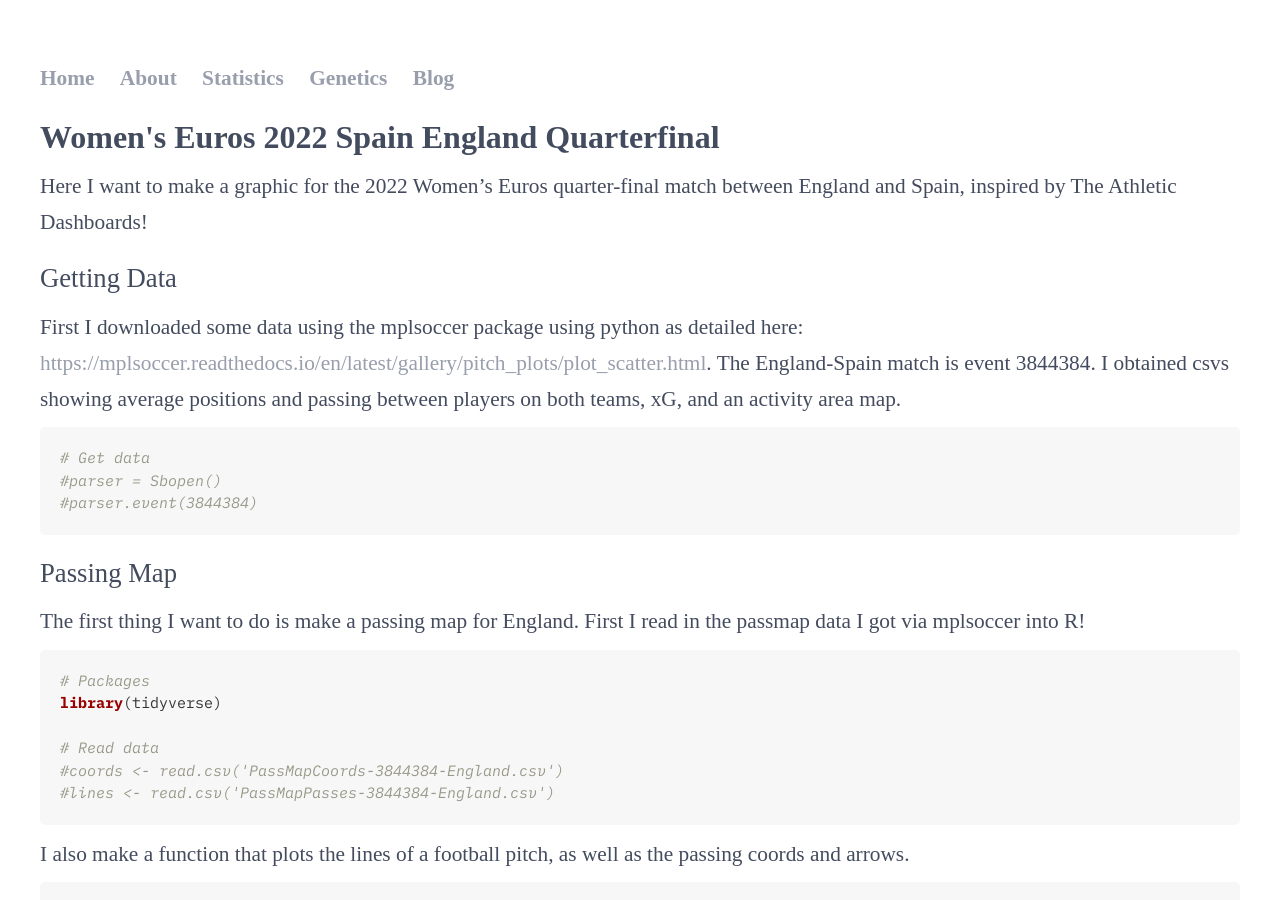
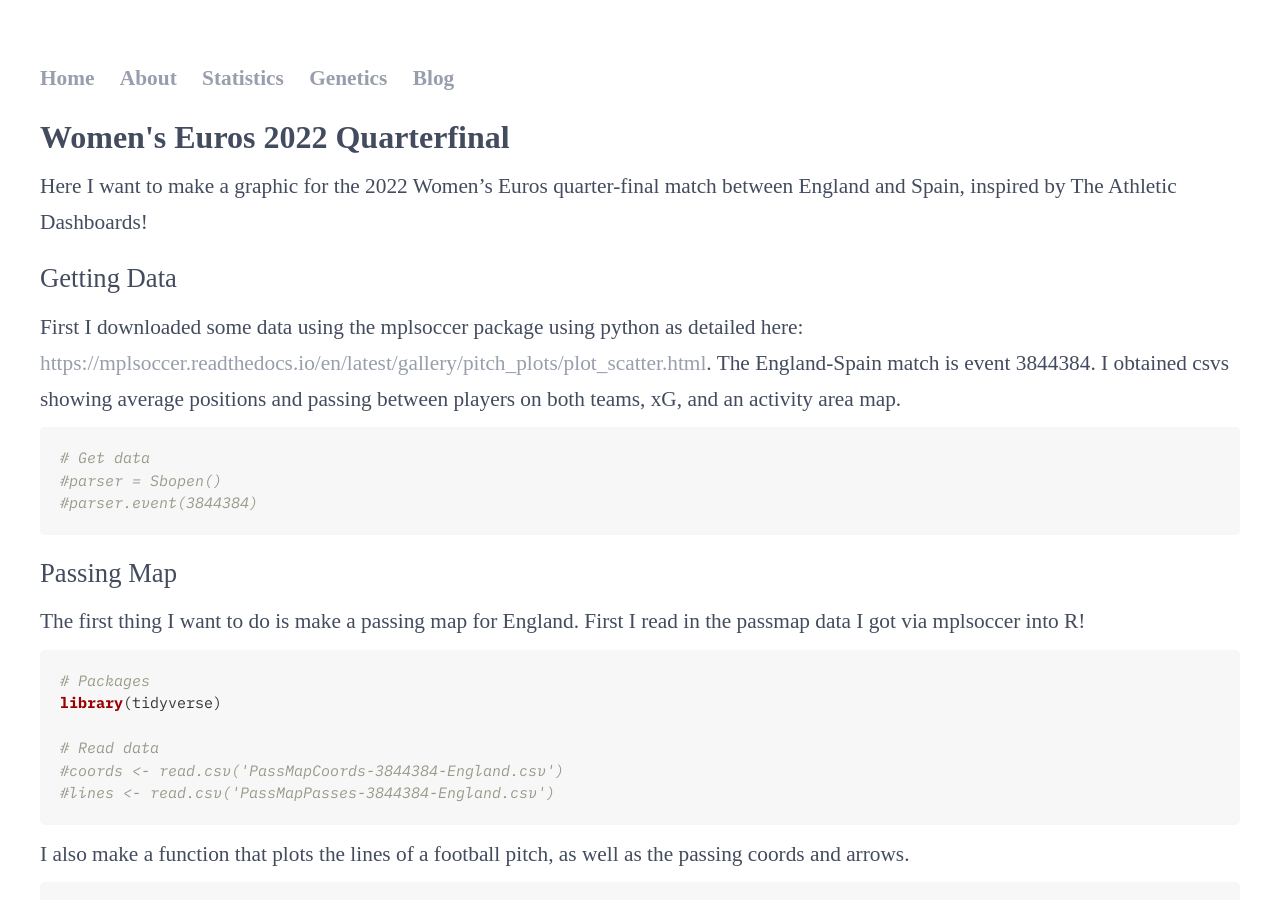
Before and after one commit to alicesmail12/alicesmail12.github.io, a Jekyll site: the page Blog/Womens-Euros/Spain-England-2022.html, which Jekyll copies as it is, in a window 1280 px wide and 900 px high. Built offline with Jekyll 4.4.1, drawn with Linux system fonts in a browser that asks for light colours; some web fonts are replaced.

Commit message:
Update Spain-England-2022.html

```diff
--- a/Blog/Womens-Euros/Spain-England-2022.html
+++ b/Blog/Womens-Euros/Spain-England-2022.html
@@ -444,7 +444,7 @@ img {
 
 
 
-<h1>Women's Euros 2022 Spain England Quarterfinal</h1>
+<h1>Women's Euros 2022 Quarterfinal</h1>
 
 </div>
 
```
